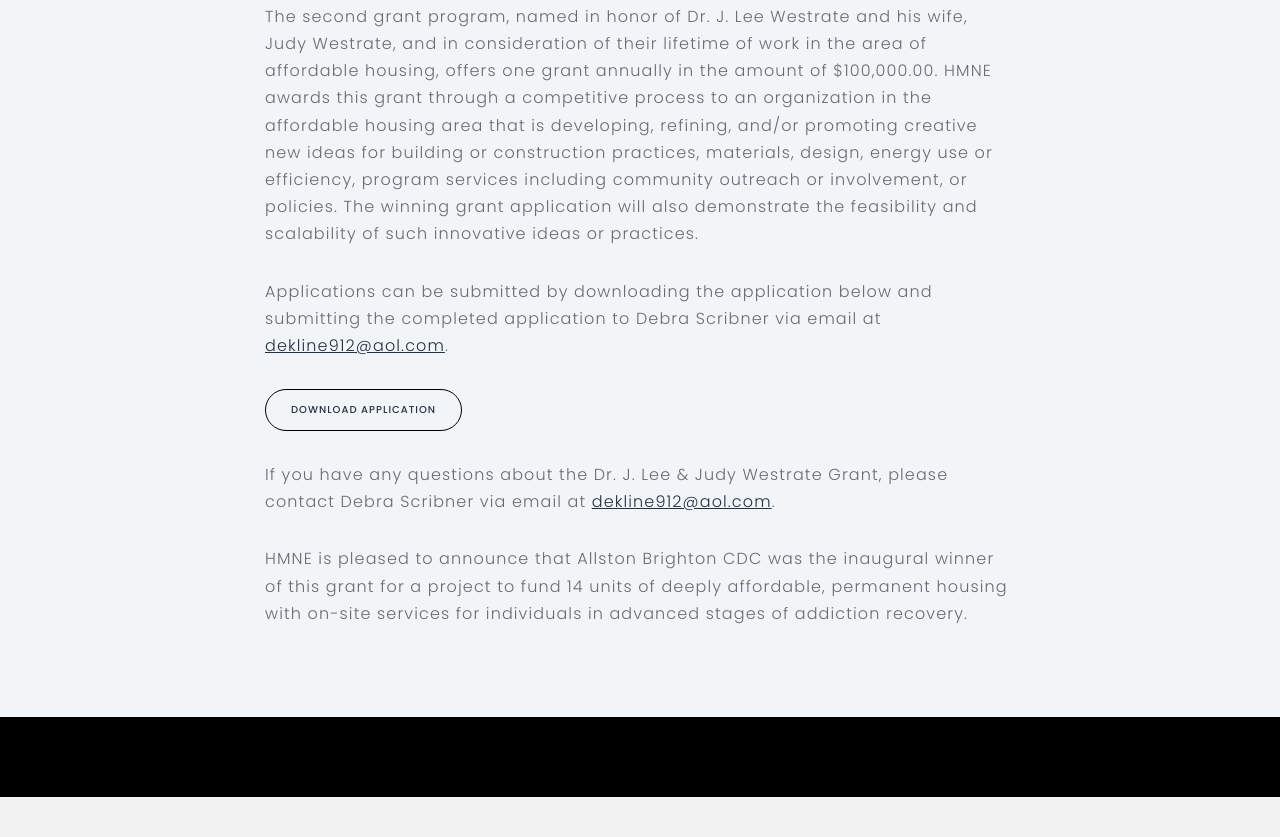
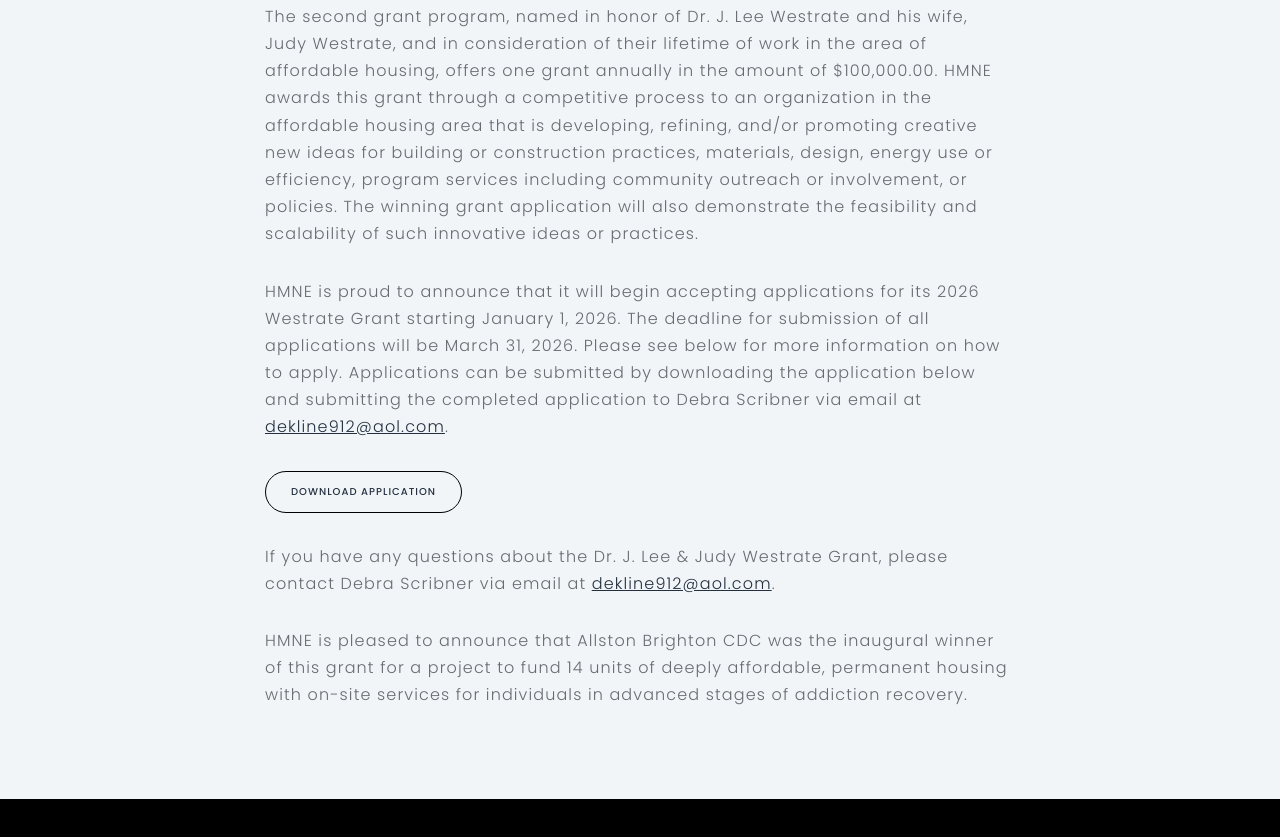
Before and after one commit to hmnewengnand/1, a plain HTML site: page grant.html in a window 1280 px wide. Shown: the part 1368-2205 px from the top of the page. Before the commit the page ends 2165 px from the top, so only its background shows below. Drawn offline with Linux system fonts and the light colour scheme.

Commit message:
Update grant.html

```diff
--- a/grant.html
+++ b/grant.html
@@ -102,7 +102,7 @@
                   <h4>The Dr. J. Lee &amp; Judy Westrate Grant for Exceptionalism/Innovations in Affordable
                     Housing</h4>
                   <p class="title-2">The second grant program, named in honor of Dr. J. Lee Westrate and his wife, Judy Westrate, and in consideration of their lifetime of work in the area of affordable housing, offers one grant annually in the amount of $100,000.00. HMNE awards this grant through a competitive process to an organization in the affordable housing area that is developing, refining, and/or promoting creative new ideas for building or construction practices, materials, design, energy use or efficiency, program services including community outreach or involvement, or policies. The winning grant application will also demonstrate the feasibility and scalability of such innovative ideas or practices.</p>
-                  <p class="title-2">Applications can be submitted by downloading the application below and submitting
+                  <p class="title-2">HMNE is proud to announce that it will begin accepting applications for its 2026 Westrate Grant starting January 1, 2026.  The deadline for submission of all applications will be March 31, 2026.  Please see below for more information on how to apply. Applications can be submitted by downloading the application below and submitting
                     the completed application to Debra Scribner via email at <a
                       href="dekline912@aol.com">dekline912@aol.com</a>.</p>
                   <p><a class="btn" href="img/Westrate Grant Application 2025 updated.pdf">Download Application</a></p>
```
